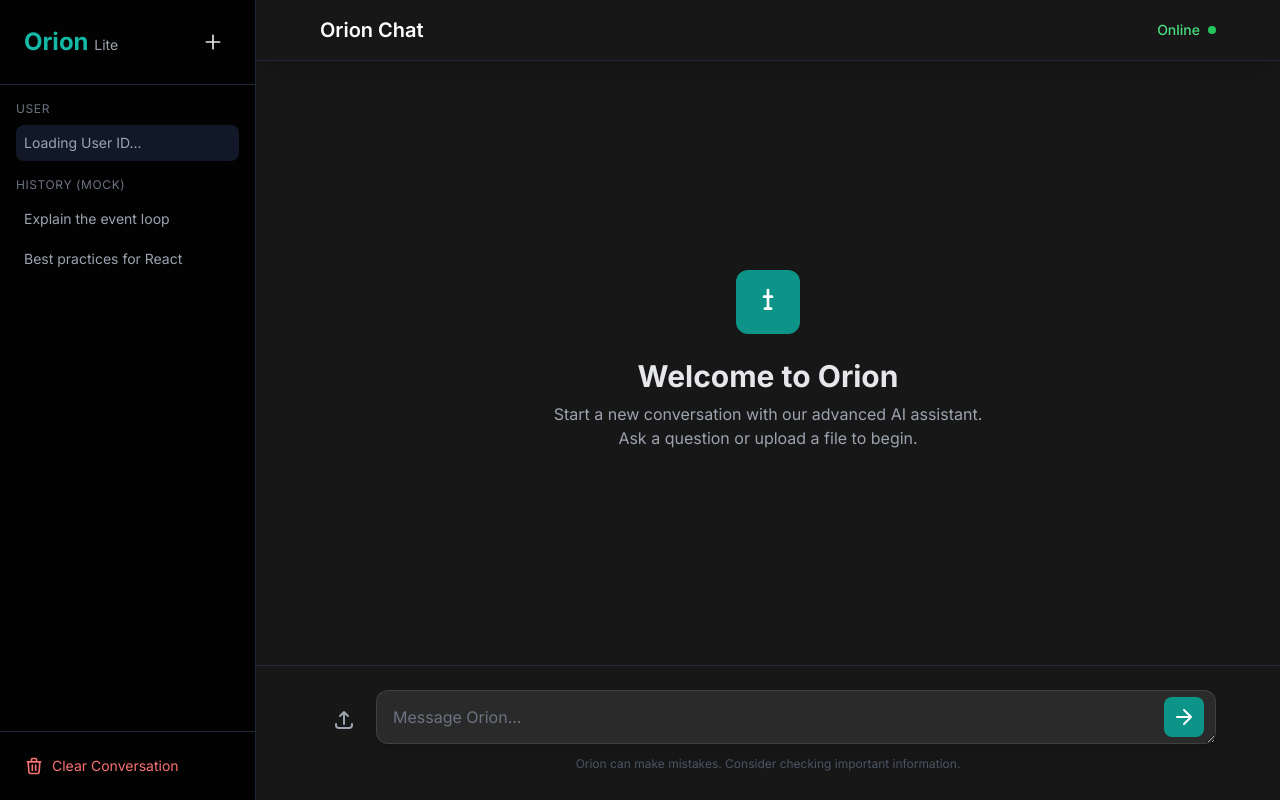
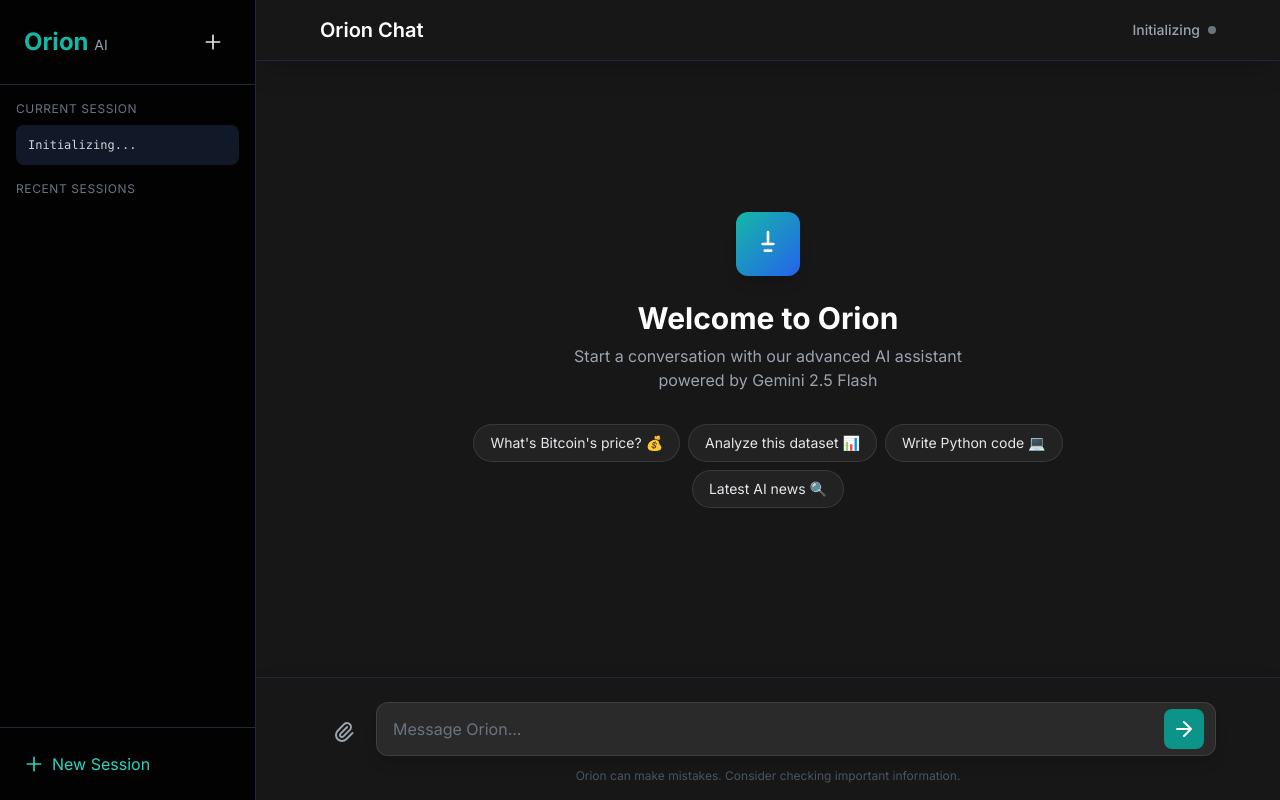
Before and after one commit to orionaihub/Orion, a website: page public/index.html in a window 1280 px wide. Drawn offline with nearby package versions, Linux system fonts and the light colour scheme.

Commit message:
Update index.html

```diff
--- a/public/index.html
+++ b/public/index.html
@@ -6,107 +6,159 @@
     <meta name="theme-color" content="#10a37f">
     <title>Orion - AI Assistant</title>
 
-    <!-- Tailwind CSS CDN -->
     <script src="https://cdn.tailwindcss.com"></script>
 
-    <!-- Google Fonts: Inter -->
     <link rel="preconnect" href="https://fonts.googleapis.com">
     <link rel="preconnect" href="https://fonts.gstatic.com" crossorigin>
     <link href="https://fonts.googleapis.com/css2?family=Inter:wght@400;500;600;700&display=swap" rel="stylesheet">
 
-    <!-- Markdown & Code Highlighting -->
     <script src="https://cdn.jsdelivr.net/npm/marked/marked.min.js"></script>
     <link rel="stylesheet" href="https://cdnjs.cloudflare.com/ajax/libs/highlight.js/11.9.0/styles/github-dark.min.css">
     <script src="https://cdnjs.cloudflare.com/ajax/libs/highlight.js/11.9.0/highlight.min.js"></script>
 
-    <link rel="stylesheet" href="styles.css">
+    <style>
+        body {
+            font-family: 'Inter', sans-serif;
+        }
+        .custom-scrollbar::-webkit-scrollbar {
+            width: 6px;
+            height: 6px;
+        }
+        .custom-scrollbar::-webkit-scrollbar-track {
+            background: #1a1a1a;
+        }
+        .custom-scrollbar::-webkit-scrollbar-thumb {
+            background: #404040;
+            border-radius: 3px;
+        }
+        .custom-scrollbar::-webkit-scrollbar-thumb:hover {
+            background: #505050;
+        }
+        .tools-popup {
+            transition: all 0.2s ease-in-out;
+        }
+        @keyframes bounce {
+            0%, 100% { transform: translateY(0); }
+            50% { transform: translateY(-4px); }
+        }
+        .animate-bounce {
+            animation: bounce 1s infinite;
+        }
+    </style>
 </head>
-<body class="text-gray-200">
+<body class="text-gray-200 bg-[#171717]">
 
-    <!-- Main Chat Layout Wrapper -->
-    <div class="flex h-screen bg-[#171717] relative">
+    <div class="flex h-screen relative">
         <!-- Sidebar -->
         <aside id="sidebar" class="bg-black/90 w-64 fixed inset-y-0 left-0 transform -translate-x-full transition-transform duration-300 ease-in-out z-40 lg:relative lg:translate-x-0 lg:w-64 lg:flex-shrink-0 flex flex-col border-r border-gray-800">
             <div class="p-6 flex items-center justify-between border-b border-gray-800">
-                <div class="text-2xl font-bold text-teal-500">Orion <span class="text-sm font-normal text-gray-400">Lite</span></div>
-                <button onclick="clearChat()" class="p-2 rounded-lg hover:bg-gray-800 transition-colors" title="Start New Chat">
-                    <svg class="w-5 h-5" fill="none" viewBox="0 0 24 24" stroke="currentColor"><path stroke-linecap="round" stroke-linejoin="round" stroke-width="2" d="M12 4v16m8-8H4" /></svg>
+                <div class="text-2xl font-bold text-teal-500">
+                    Orion
+                    <span class="text-sm font-normal text-gray-400">AI</span>
+                </div>
+                <button onclick="clearChat()" class="p-2 rounded-lg hover:bg-gray-800 transition-colors" title="New Chat">
+                    <svg class="w-5 h-5" fill="none" viewBox="0 0 24 24" stroke="currentColor">
+                        <path stroke-linecap="round" stroke-linejoin="round" stroke-width="2" d="M12 4v16m8-8H4" />
+                    </svg>
                 </button>
             </div>
+
             <nav class="flex-1 overflow-y-auto p-4 custom-scrollbar">
-                <p class="text-xs text-gray-500 mb-2 uppercase tracking-wider">User</p>
-                <div id="user-info" class="p-2 text-sm text-gray-400 bg-gray-900 rounded-lg break-all">
-                    Loading User ID...
+                <p class="text-xs text-gray-500 mb-2 uppercase tracking-wider">Current Session</p>
+                <div id="user-info" class="p-3 text-sm text-gray-300 bg-gray-900 rounded-lg mb-4 font-mono text-xs">
+                    Initializing...
                 </div>
-                <p class="text-xs text-gray-500 mt-4 mb-2 uppercase tracking-wider">History (Mock)</p>
+
+                <p class="text-xs text-gray-500 mt-4 mb-2 uppercase tracking-wider">Recent Sessions</p>
                 <ul class="space-y-1">
-                    <li class="p-2 text-sm rounded-lg hover:bg-gray-800 transition-colors cursor-pointer text-gray-400 truncate">Explain the event loop</li>
-                    <li class="p-2 text-sm rounded-lg hover:bg-gray-800 transition-colors cursor-pointer text-gray-400 truncate">Best practices for React</li>
+                    <!-- Sessions will be populated here -->
                 </ul>
             </nav>
-            <div class="p-4 border-t border-gray-800 text-sm">
-                <button onclick="clearChat()" class="w-full text-left p-2 rounded-lg hover:bg-gray-800 transition-colors text-red-400 flex items-center gap-2">
-                    <svg class="w-5 h-5" fill="none" viewBox="0 0 24 24" stroke="currentColor" stroke-width="2"><path stroke-linecap="round" stroke-linejoin="round" d="M19 7l-.867 12.142A2 2 0 0116.138 21H7.862a2 2 0 01-1.995-1.858L5 7m5 4v6m4-6v6m1-10V4a1 1 0 00-1-1h-4a1 1 0 00-1 1v3M4 7h16" /></svg>
-                    Clear Conversation
+
+            <div class="p-4 border-t border-gray-800 space-y-2">
+                <button onclick="clearChat()" class="w-full text-left p-2 rounded-lg hover:bg-gray-800 transition-colors text-teal-400 flex items-center gap-2">
+                    <svg class="w-5 h-5" fill="none" viewBox="0 0 24 24" stroke="currentColor" stroke-width="2">
+                        <path stroke-linecap="round" stroke-linejoin="round" d="M12 4v16m8-8H4" />
+                    </svg>
+                    New Session
                 </button>
             </div>
         </aside>
+
+        <!-- Mobile overlay -->
         <div id="overlay" class="fixed inset-0 bg-black bg-opacity-60 z-30 hidden lg:hidden"></div>
 
-        <!-- Main Content Area -->
+        <!-- Main Content -->
         <main class="flex-1 flex flex-col relative overflow-hidden">
 
-            <!-- Fixed Header -->
-            <!-- Adjusted left-0 and right-0 to correctly handle sidebar opening -->
-            <header id="chat-header" class="fixed top-0 left-0 right-0 lg:left-64 bg-[#171717] border-b border-gray-800 shadow-xl z-20 p-4 transition-all duration-300 ease-in-out">
+            <!-- Header -->
+            <header id="chat-header" class="fixed top-0 left-0 right-0 lg:left-64 bg-[#171717] border-b border-gray-800 shadow-xl z-20 p-4 transition-all duration-300">
                 <div class="max-w-4xl mx-auto flex items-center justify-between">
                     <button id="menu-btn" class="lg:hidden p-2 rounded-lg hover:bg-gray-800 transition-colors">
-                        <svg class="w-6 h-6" fill="none" viewBox="0 0 24 24" stroke="currentColor"><path stroke-linecap="round" stroke-linejoin="round" stroke-width="2" d="M4 6h16M4 12h16M4 18h16" /></svg>
+                        <svg class="w-6 h-6" fill="none" viewBox="0 0 24 24" stroke="currentColor">
+                            <path stroke-linecap="round" stroke-linejoin="round" stroke-width="2" d="M4 6h16M4 12h16M4 18h16" />
+                        </svg>
                     </button>
                     <h1 class="text-xl font-semibold text-white ml-2 lg:ml-0">Orion Chat</h1>
                     <div id="status-indicator" class="flex items-center text-sm font-medium">
-                        <span id="status-text" class="text-green-400">Online</span>
-                        <div class="w-2 h-2 rounded-full bg-green-500 ml-2"></div>
+                        <span id="status-text" class="text-gray-400">Initializing</span>
+                        <div class="w-2 h-2 rounded-full bg-gray-500 ml-2"></div>
                     </div>
                 </div>
             </header>
 
-            <!-- Scrollable Messages Area -->
-            <!-- The pt-16/pb-36 on mobile and pt-20/pb-40 on desktop create space for fixed header/footer -->
-            <div id="messages-area" class="flex-1 overflow-y-auto custom-scrollbar pt-16 pb-36 lg:pt-20 lg:pb-40">
+            <!-- Messages Area -->
+            <div id="messages-area" class="flex-1 overflow-y-auto custom-scrollbar pt-20 pb-40">
                 <div id="chat-container" class="max-w-4xl mx-auto flex flex-col min-h-full">
-                    <!-- Welcome Message - centered vertically when no messages -->
-                    <div id="welcome-message" class="flex flex-col items-center justify-center text-center p-8 flex-1 min-h-[calc(100vh-16rem)] lg:min-h-[calc(100vh-20rem)]">
-                        <div class="w-16 h-16 mb-6 bg-teal-600 rounded-xl flex items-center justify-center">
+
+                    <!-- Welcome Message -->
+                    <div id="welcome-message" class="flex flex-col items-center justify-center text-center p-8 flex-1">
+                        <div class="w-16 h-16 mb-6 bg-gradient-to-br from-teal-500 to-blue-600 rounded-xl flex items-center justify-center shadow-lg">
                             <svg class="w-8 h-8 text-white" fill="none" viewBox="0 0 24 24" stroke="currentColor" stroke-width="2">
-                                <path stroke-linecap="round" stroke-linejoin="round" d="M9.663 17h4.673M12 3v13m-3-8h6m-3 4h.01" />
+                                <path stroke-linecap="round" stroke-linejoin="round" d="M9.663 17h4.673M12 3v1m0 0v8m0 0h4m-4 0H8" />
                             </svg>
                         </div>
-                        <h2 class="text-3xl font-bold mb-2">Welcome to Orion</h2>
-                        <p class="text-gray-400 max-w-md">Start a new conversation with our advanced AI assistant. Ask a question or upload a file to begin.</p>
+                        <h2 class="text-3xl font-bold mb-2 text-white">Welcome to Orion</h2>
+                        <p class="text-gray-400 max-w-md mb-8">Start a conversation with our advanced AI assistant powered by Gemini 2.5 Flash</p>
+
+                        <div class="flex flex-wrap gap-2 justify-center max-w-2xl">
+                            <button onclick="useSuggestion(this)" class="px-4 py-2 bg-white/5 hover:bg-white/10 rounded-full text-sm transition-colors border border-white/10">
+                                What's Bitcoin's price? 💰
+                            </button>
+                            <button onclick="useSuggestion(this)" class="px-4 py-2 bg-white/5 hover:bg-white/10 rounded-full text-sm transition-colors border border-white/10">
+                                Analyze this dataset 📊
+                            </button>
+                            <button onclick="useSuggestion(this)" class="px-4 py-2 bg-white/5 hover:bg-white/10 rounded-full text-sm transition-colors border border-white/10">
+                                Write Python code 💻
+                            </button>
+                            <button onclick="useSuggestion(this)" class="px-4 py-2 bg-white/5 hover:bg-white/10 rounded-full text-sm transition-colors border border-white/10">
+                                Latest AI news 🔍
+                            </button>
+                        </div>
                     </div>
 
-                    <!-- Messages Wrapper -->
+                    <!-- Messages -->
                     <div id="messages-wrapper" class="w-full">
-                        <!-- Messages will be injected here -->
+                        <!-- Messages injected here -->
                     </div>
 
                     <!-- Typing Indicator -->
-                    <div id="typing-indicator" class="message-container hidden py-4 px-4 md:px-6 bg-[#1e1e1e] border-b border-gray-800">
-                        <div class="max-w-4xl mx-auto flex flex-col gap-2">
-                            <div class="flex items-center space-x-3 mb-1">
-                                <div class="w-8 h-8 flex-shrink-0 bg-teal-600 rounded-full flex items-center justify-center text-white">
-                                    <svg class="w-5 h-5" fill="none" viewBox="0 0 24 24" stroke="currentColor" stroke-width="2">
-                                        <path stroke-linecap="round" stroke-linejoin="round" d="M9.663 17h4.673M12 3v13m-3-8h6m-3 4h.01" />
-                                    </svg>
-                                </div>
-                                <span class="font-bold text-teal-400">Orion is typing...</span>
+                    <div id="typing-indicator" class="hidden py-4 px-4 md:px-6 bg-[#1e1e1e] border-t border-gray-800">
+                        <div class="max-w-4xl mx-auto flex items-start gap-4">
+                            <div class="w-8 h-8 flex-shrink-0 bg-teal-600 rounded-full flex items-center justify-center text-white">
+                                <svg class="w-5 h-5" fill="none" viewBox="0 0 24 24" stroke="currentColor" stroke-width="2">
+                                    <path stroke-linecap="round" stroke-linejoin="round" d="M9.663 17h4.673M12 3v1m0 0v8m0 0h4m-4 0H8" />
+                                </svg>
                             </div>
-                            <div id="typing-text" class="message-content w-full min-w-0">
-                                <div class="flex space-x-1">
-                                    <span class="w-2 h-2 bg-gray-500 rounded-full animate-bounce" style="animation-delay: -0.32s;"></span>
-                                    <span class="w-2 h-2 bg-gray-500 rounded-full animate-bounce" style="animation-delay: -0.16s;"></span>
-                                    <span class="w-2 h-2 bg-gray-500 rounded-full animate-bounce"></span>
+                            <div class="flex-1 min-w-0">
+                                <h3 class="font-semibold mb-2 text-teal-400">Orion</h3>
+                                <div id="typing-text" class="text-gray-400 flex items-center gap-2">
+                                    <span>Thinking</span>
+                                    <div class="flex space-x-1">
+                                        <span class="w-2 h-2 bg-gray-500 rounded-full animate-bounce" style="animation-delay: 0s;"></span>
+                                        <span class="w-2 h-2 bg-gray-500 rounded-full animate-bounce" style="animation-delay: 0.15s;"></span>
+                                        <span class="w-2 h-2 bg-gray-500 rounded-full animate-bounce" style="animation-delay: 0.3s;"></span>
+                                    </div>
                                 </div>
                             </div>
                         </div>
@@ -115,49 +167,61 @@
                 </div>
             </div>
 
-            <!-- Fixed Input Area (Footer) -->
-            <!-- Adjusted left-0 and right-0 to correctly handle sidebar opening -->
-            <div id="chat-input-area" class="fixed bottom-0 left-0 right-0 lg:left-64 bg-[#171717] border-t border-gray-800 shadow-2xl p-4 transition-all duration-300 ease-in-out z-30">
+            <!-- Input Area -->
+            <div id="chat-input-area" class="fixed bottom-0 left-0 right-0 lg:left-64 bg-[#171717] border-t border-gray-800 shadow-2xl p-4 transition-all duration-300 z-30">
                 <div class="max-w-4xl mx-auto">
-                    <!-- File Preview Area -->
+                    <!-- File Preview -->
                     <div id="file-preview" class="flex flex-wrap gap-2 mb-2">
-                        <!-- File previews injected here -->
+                        <!-- File chips here -->
                     </div>
 
                     <form id="chat-form" class="flex items-end space-x-2">
+                        <!-- Attach Button -->
                         <div class="relative flex-shrink-0">
-                            <button type="button" id="tools-btn" class="p-3 rounded-xl hover:bg-gray-800 transition-colors self-end" title="Attach File">
-                                <svg class="w-6 h-6 text-gray-400" fill="none" viewBox="0 0 24 24" stroke="currentColor" stroke-width="2"><path stroke-linecap="round" stroke-linejoin="round" d="M4 16v1a3 3 0 003 3h10a3 3 0 003-3v-1m-4-8l-4-4m0 0L8 8m4-4v12" /></svg>
+                            <button type="button" id="tools-btn" class="p-3 rounded-xl hover:bg-gray-800 transition-colors" title="Attach File">
+                                <svg class="w-6 h-6 text-gray-400" fill="none" viewBox="0 0 24 24" stroke="currentColor" stroke-width="2">
+                                    <path stroke-linecap="round" stroke-linejoin="round" d="M15.172 7l-6.586 6.586a2 2 0 102.828 2.828l6.414-6.586a4 4 0 00-5.656-5.656l-6.415 6.585a6 6 0 108.486 8.486L20.5 13" />
+                                </svg>
                             </button>
-                            <!-- Tools Popup -->
-                            <div id="tools-popup" class="tools-popup absolute bottom-full mb-2 left-0 w-48 bg-gray-800 p-2 rounded-xl shadow-2xl opacity-0 translate-y-2 pointer-events-none origin-bottom-left">
+
+                            <div id="tools-popup" class="tools-popup absolute bottom-full mb-2 left-0 w-48 bg-gray-800 p-2 rounded-xl shadow-2xl opacity-0 translate-y-2 pointer-events-none">
                                 <button type="button" id="attach-file-button" class="w-full text-left p-2 rounded-lg hover:bg-gray-700 text-white transition-colors flex items-center gap-2">
-                                    <svg class="w-5 h-5 text-teal-400" fill="none" viewBox="0 0 24 24" stroke="currentColor" stroke-width="2"><path stroke-linecap="round" stroke-linejoin="round" d="M15.172 7l-6.586 6.586a2 2 0 01-2.828 0 2 2 0 010-2.828l6.586-6.586m5.656 5.656l-6.586 6.586a2 2 0 01-2.828 0 2 2 0 010-2.828l6.586-6.586m-2.828-2.828l.707-.707A1 1 0 0017 4a1 1 0 00-1-1v1a1 1 0 01-1 1h1a1 1 0 00.707.293z" /></svg>
+                                    <svg class="w-5 h-5 text-teal-400" fill="none" viewBox="0 0 24 24" stroke="currentColor" stroke-width="2">
+                                        <path stroke-linecap="round" stroke-linejoin="round" d="M15.172 7l-6.586 6.586a2 2 0 102.828 2.828l6.414-6.586a4 4 0 00-5.656-5.656l-6.415 6.585a6 6 0 108.486 8.486L20.5 13" />
+                                    </svg>
                                     Attach File
                                 </button>
                             </div>
-                            <input type="file" id="file-input" class="hidden" multiple accept="image/*, application/pdf, .doc, .docx">
+                            <input type="file" id="file-input" class="hidden" multiple accept="image/*,application/pdf,.doc,.docx,.txt,.csv">
                         </div>
 
+                        <!-- Input Field -->
                         <div class="w-full flex relative">
-                            <textarea id="chat-input" rows="1" class="w-full bg-[#2a2a2a] border border-white/10 rounded-xl shadow-lg py-3.5 pl-4 pr-14 text-white placeholder-gray-500 focus:outline-none focus:ring-2 focus:ring-teal-500 custom-scrollbar" placeholder="Message Orion..."></textarea>
-                            <button type="submit" id="send-button" class="absolute right-3 top-1/2 -translate-y-1/2 p-2 bg-teal-600 rounded-lg hover:bg-teal-700 disabled:bg-gray-700 disabled:cursor-not-allowed transition-colors">
+                            <textarea
+                                id="chat-input"
+                                rows="1"
+                                class="w-full bg-[#2a2a2a] border border-white/10 rounded-xl shadow-lg py-3.5 pl-4 pr-14 text-white placeholder-gray-500 focus:outline-none focus:ring-2 focus:ring-teal-500 resize-none custom-scrollbar"
+                                placeholder="Message Orion..."
+                            ></textarea>
+                            <button
+                                type="submit"
+                                id="send-button"
+                                class="absolute right-3 top-1/2 -translate-y-1/2 p-2 bg-teal-600 rounded-lg hover:bg-teal-700 disabled:bg-gray-700 disabled:cursor-not-allowed transition-colors"
+                            >
                                 <svg class="w-6 h-6 text-white" fill="none" viewBox="0 0 24 24" stroke="currentColor" stroke-width="2">
                                     <path stroke-linecap="round" stroke-linejoin="round" d="M5 12h14M12 5l7 7-7 7" />
                                 </svg>
                             </button>
                         </div>
                     </form>
-                    <p class="text-xs text-center text-gray-600 pt-3 pb-3">Orion can make mistakes. Consider checking important information.</p>
+
+                    <p class="text-xs text-center text-gray-600 pt-3">Orion can make mistakes. Consider checking important information.</p>
                 </div>
             </div>
 
         </main>
     </div>
 
-    <!-- Overlay for mobile sidebar -->
-    <div id="overlay" class="fixed inset-0 bg-black bg-opacity-60 z-30 hidden lg:hidden"></div>
-
-    <script type="module" src="script.js"></script>
+    <script src="script.js"></script>
 </body>
 </html>
```
